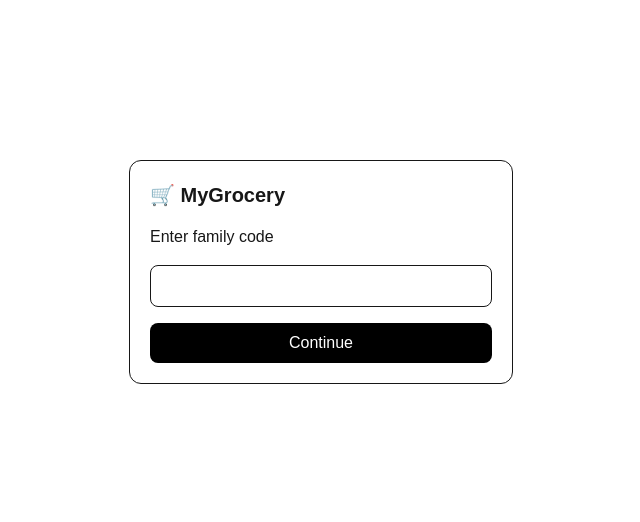
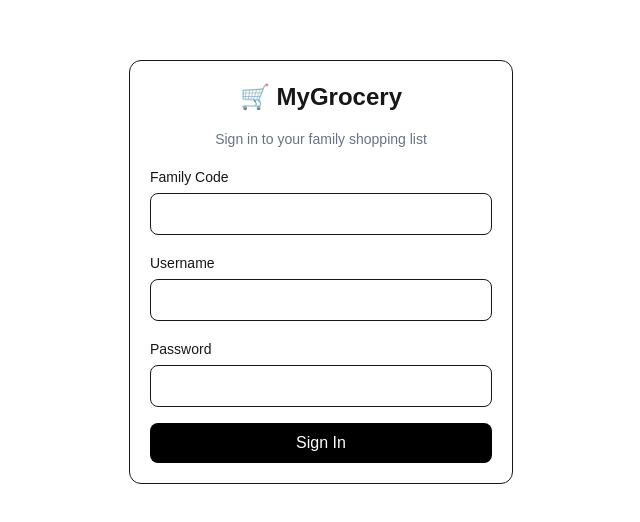
Before and after one commit to mhassan-au/family-shopping-list, a Next.js app: page / in a window 1280 px wide. Shown: the part 128-650 px from the top of the page, without its empty margins (319-959 px from the left). Built offline with nearby package versions, Linux system fonts and the light colour scheme; no server answers.

Commit message:
Replace family code login with user authentication

```diff
--- a/components/FamilyCodeScreen.tsx
+++ b/components/FamilyCodeScreen.tsx
@@ -12,115 +12,63 @@ import { updateDoc } from "firebase/firestore";
 
 export default function FamilyCodeScreen() {
 
-    const [code, setCode] = useState("");
-
     const [error, setError] = useState("");
-
     const [loading, setLoading] = useState(false);
-
+    const [familyCode, setFamilyCode] = useState("");
+    const [username, setUsername] = useState("");
+    const [password, setPassword] = useState("");
 
     async function handleSubmit() {
 
         setLoading(true);
-
         setError("");
-
 
         try {
 
-            const hash = await hashCode(code);
-
-
             const ref = doc(
                 db,
-                "app_config",
-                "access"
+                "families",
+                familyCode,
+                "users",
+                username.toLowerCase()
             );
-
 
             const snapshot = await getDoc(ref);
 
-
             if (!snapshot.exists()) {
-
-                throw new Error("Configuration missing");
-
+                throw new Error("Invalid login");
             }
-
 
             const data = snapshot.data();
 
+            const passwordHash = await hashCode(password);
 
-            if (data.locked) {
-
-                throw new Error(
-                    "Access locked"
-                );
-
+            if (passwordHash !== data.passwordHash) {
+                throw new Error("Invalid login");
             }
-
-
-            if (hash !== data.codeHash) {
-
-                const attempts =
-                    (data.failedAttempts || 0) + 1;
-
-
-                await updateDoc(ref, {
-
-                    failedAttempts: attempts,
-
-                    locked: attempts >= 5,
-
-                });
-
-
-                if (attempts >= 5) {
-
-                    throw new Error(
-                        "Access locked"
-                    );
-
-                }
-
-
-                throw new Error(
-                    `Invalid code. Attempt ${attempts}/5`
-                );
-
-            }
-
 
             await loginAnonymous();
 
-            await updateDoc(ref, {
-
-                failedAttempts: 0,
-
-                locked: false,
-
-            });
-
-            saveDeviceLogin();
-
+            saveDeviceLogin(
+                familyCode,
+                username.toLowerCase()
+            );
 
             window.location.reload();
-
 
         } catch (err: any) {
 
             setError(
-                err.message || "Invalid code"
+                err.message || "Login failed"
             );
 
-        }
-
+        } finally {
 
             setLoading(false);
 
         }
 
-
+    }
     return (
 
         <main
@@ -144,49 +92,86 @@ export default function FamilyCodeScreen() {
   "
             >
 
-                <h1 className="text-xl font-bold">
+                <h1 className="text-2xl font-bold text-center">
                     🛒 MyGrocery
                 </h1>
 
-
-                <p>
-                    Enter family code
+                <p className="text-center text-sm text-gray-500">
+                    Sign in to your family shopping list
                 </p>
 
+                {/* Family Code */}
+
+                <div>
+                    <label className="text-sm font-medium">
+                        Family Code
+                    </label>
 
                     <input
-
-                    type="password"
-
-                    value={code}
-
-                    onChange={(e) => setCode(e.target.value)}
-
+                        type="text"
+                        value={familyCode}
+                        onChange={(e) => setFamilyCode(e.target.value)}
                         className="
+        mt-1
         border
         rounded-lg
         p-2
         w-full
       "
+                    />
+                </div>
 
+                {/* Username */}
+
+                <div>
+                    <label className="text-sm font-medium">
+                        Username
+                    </label>
+
+                    <input
+                        type="text"
+                        value={username}
+                        onChange={(e) => setUsername(e.target.value)}
+                        className="
+        mt-1
+        border
+        rounded-lg
+        p-2
+        w-full
+      "
                     />
+                </div>
 
+                {/* Password */}
+
+                <div>
+                    <label className="text-sm font-medium">
+                        Password
+                    </label>
+
+                    <input
+                        type="password"
+                        value={password}
+                        onChange={(e) => setPassword(e.target.value)}
+                        className="
+        mt-1
+        border
+        rounded-lg
+        p-2
+        w-full
+      "
+                    />
+                </div>
 
                 {error && (
-
                     <p className="text-red-500 text-sm">
                         {error}
                     </p>
-
                 )}
 
-
                 <button
-
                     onClick={handleSubmit}
-
                     disabled={loading}
-
                     className="
       bg-black
       text-white
@@ -195,16 +180,9 @@ export default function FamilyCodeScreen() {
       py-2
       w-full
     "
-
                 >
-
-                    {loading
-                        ? "Checking..."
-                        : "Continue"
-                    }
-
+                    {loading ? "Signing in..." : "Sign In"}
                 </button>
-
 
             </div>
 
--- /dev/null
+++ b/lib/currentUser.ts
@@ -0,0 +1,13 @@
+import { getDeviceLogin } from "./device";
+
+export function getCurrentUsername() {
+  const login = getDeviceLogin();
+
+  return login?.username ?? "";
+}
+
+export function getCurrentFamilyCode() {
+  const login = getDeviceLogin();
+
+  return login?.familyCode ?? "";
+}
--- a/lib/device.ts
+++ b/lib/device.ts
@@ -1,28 +1,32 @@
-const KEY = "mygrocery_family_verified";
+const KEY = "mygrocery_auth";
 
-
-export function saveDeviceLogin() {
-
-  localStorage.setItem(KEY, "true");
-
+export function saveDeviceLogin(
+  familyCode: string,
+  username: string
+) {
+  localStorage.setItem(
+    KEY,
+    JSON.stringify({
+      familyCode,
+      username,
+    })
+  );
 }
 
+export function hasDeviceLogin() {
+  if (typeof window === "undefined") return false;
 
-export function hasDeviceLogin() {
-
-  if (typeof window === "undefined") {
-
-    return false;
-
-  }
-
-  return localStorage.getItem(KEY) === "true";
-
+  return localStorage.getItem(KEY) !== null;
 }
 
+export function getDeviceLogin() {
+  if (typeof window === "undefined") return null;
+
+  const value = localStorage.getItem(KEY);
+
+  return value ? JSON.parse(value) : null;
+}
 
 export function clearDeviceLogin() {
-
   localStorage.removeItem(KEY);
-
 }
--- a/lib/types.ts
+++ b/lib/types.ts
@@ -23,3 +23,8 @@ export interface ShoppingItem {
   lastUnitPrice?: number;
 
 }
+
+export interface DeviceLogin {
+  familyCode: string;
+  username: string;
+}
```
Lines whose indentation alone changed are shown as unchanged.
